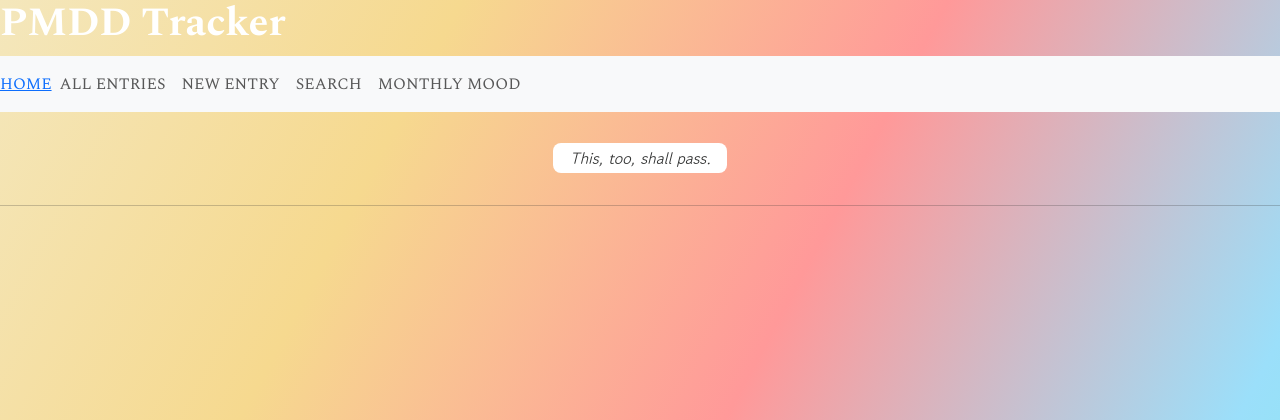
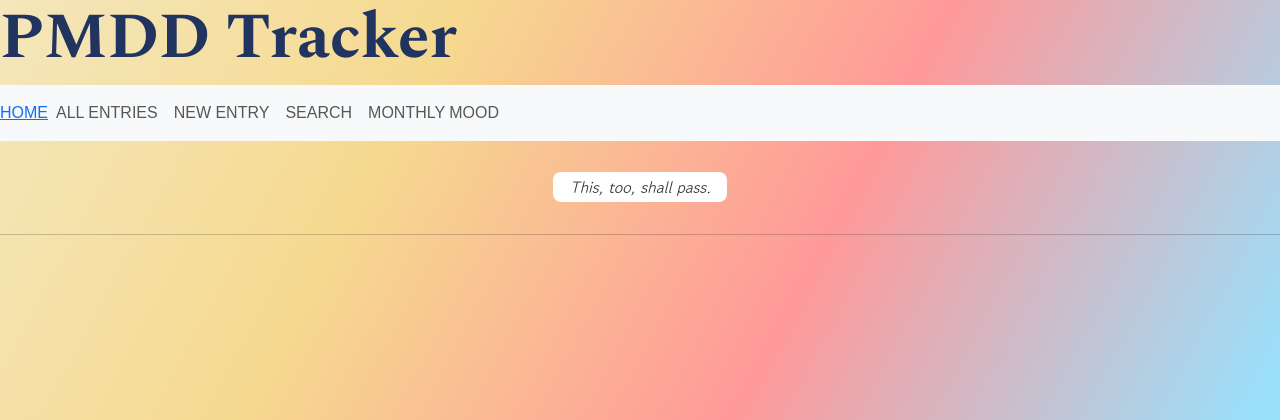
Before and after one commit to Leiracamera/clarityPMDD, a Node server app: page / in a window 1280 px wide. Shown: the top 420 px of the page. Run offline with Node 20, Linux system fonts and the light colour scheme; data that the repository does not hold is empty; some libraries are stand-ins or nearby versions; some web fonts are replaced.

Commit message:
Current working porject state

```diff
--- a/public/main.css
+++ b/public/main.css
@@ -42,6 +42,19 @@ li {
     margin: 10px 0;
     border-radius: 5px;
     list-style: none;
+}
+
+/* Header / Navbar Styling */
+
+nav {
+   font-family: Arial, Helvetica, sans-serif;
+}
+
+header h1 {
+    color: rgb(33, 51, 95);
+    font-size: 4rem;
+    font-weight: 700;
+    letter-spacing: -2;
 }
 
 /* Button Styling */
```
